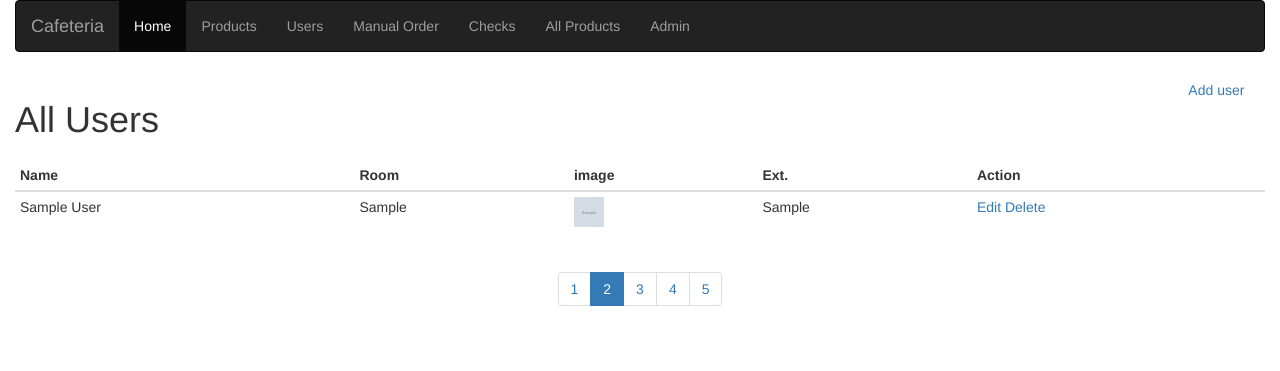
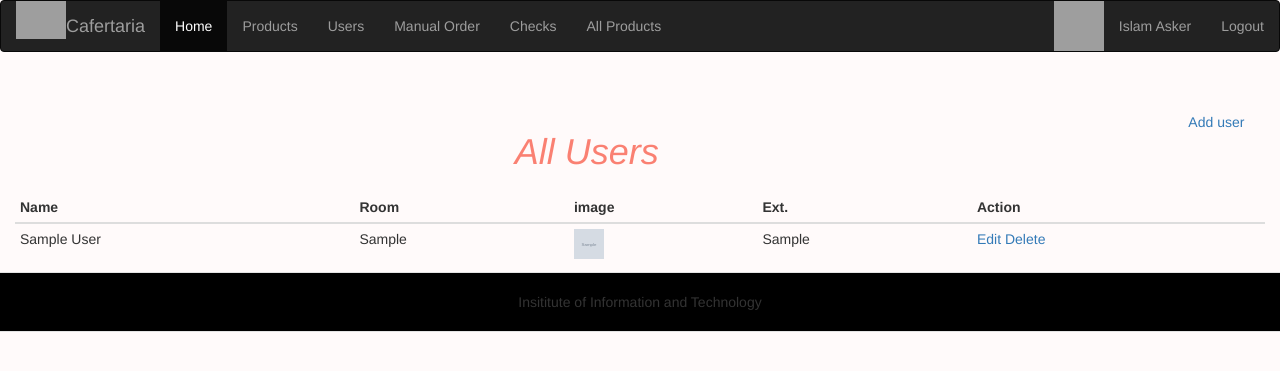
Before and after one commit to hazemtaha/Php_Cafteria_Project, a PHP site: page /views/all-users.php in a window 1280 px wide. Shown: the top 371 px of the page. Run offline with PHP 8.4, Linux system fonts and the light colour scheme; tables that the repository leaves empty or names only in its code hold one stand-in row (values such as "Sample post"); grey boxes marked "Sample" are stand-in pictures; grey boxes are pictures that could not be loaded.

Commit message:
Update all-users.php

```diff
--- a/views/all-users.php
+++ b/views/all-users.php
@@ -1,20 +1,67 @@
 <!DOCTYPE html>
 <html lang="en">
 <head>
-  <title>All Users</title>
+
+
     <meta charset="utf-8">
     <meta name="viewport" content="width=device-width, initial-scale=1">
     <link rel="stylesheet" href="http://maxcdn.bootstrapcdn.com/bootstrap/3.3.6/css/bootstrap.min.css">
     <script src="https://ajax.googleapis.com/ajax/libs/jquery/1.12.0/jquery.min.js"></script>
     <script src="http://maxcdn.bootstrapcdn.com/bootstrap/3.3.6/js/bootstrap.min.js"></script>
+    <style >
+        .well{
+            background-color: black;
+        }
+        .col-sm-2{
+
+            padding: 10px;
+ }
+        .shape{
+            border: 1px solid Gainsboro  ;
+  }
+  table{
+
+
+
+
+  }
+
+
+.col-sm-4 {
+
+
+     border: 1px solid Gainsboro;
+
+}
+tr , td{
+
+  padding: 7px;
+
+
+}
+
+#size{
+
+
+    border: 1px;
+}
+
+
+    </style>
+
+    <title>Show Products</title>
 </head>
-<body>
-
-<div class="col-sm-12">
-  <nav class="navbar navbar-inverse">
+<body  style="background-color:Snow ">
+<nav class="navbar navbar-inverse ">
     <div class="container-fluid">
         <div class="navbar-header">
-        <a class="navbar-brand" href="#">Cafeteria</a>
+            <img src="../assets/img/start.jpg" width="50" heigth="50"/>
+
+        </div>
+        <div class="navbar-header">
+
+            <a class="navbar-brand" href="#">Cafertaria</a>
+
         </div>
         <ul class="nav navbar-nav">
         <li class="active"><a href="#">Home</a></li>
@@ -23,29 +70,36 @@
         <li><a href="#">Manual Order</a></li>
         <li><a href="#">Checks</a></li>
         <li><a href="#">All Products</a></li>
-        <li><img src=""/></li>
-        <li><a href="#">Admin</a></li>
+
       </ul>
-    </div>
+      <ul>
+      <ul class="nav navbar-nav navbar-right">
+            <li><img src="../assets/img/start.jpg" width="50" height="50"/> </li>
+            <li></li>
+            <li><a href="#">Islam Asker</a></li>
+            <li><a href="#">Logout</a></li>
+        </ul>
+      </ul>
+
   </nav>
 </div>
 
 
 
-<br> <br> <br> <br>
+<br> <br>
 
 
-  <div class="col-sm-11" >
-    <h1> All Users </h1>
+  <div class="col-sm-11" align="center">
+    <h1 style="color:Salmon ;font-style: oblique;"> All Users </h1>
   </div>
   <div class="col-sm-1" >
-      <a href="#">Add user</a>
+      <a href="AddUser.php">Add user</a>
   </div>
 
 <br> <br> <br> <br>
 
 <div class="col-sm-12 table-responsive">
- <table class="table table-condensed">
+ <table class="table table-condensed  table-hover">
     <thead>
       <tr>
         <th>Name</th>
@@ -61,7 +115,7 @@
 
         require_once "../controllers/DbConnection.php";
         require_once "../controllers/user.php";
-        $pro = new user(DbConnection::getConnection("localhost","zahra","iti","cafteria"));
+        $pro = new user(DbConnection::getConnection("localhost","aya","aya","cafteria"));
         $result = $pro->dispaly_users();
 
       if ($result->num_rows > 0)
@@ -92,14 +146,9 @@
 
 <br> <br> <br> <br>
 
-<div class=" col-sm-12 text-center">
-  <ul class="pagination">
-    <li><a href="#">1</a></li>
-    <li class="active"><a href="#">2</a></li>
-    <li><a href="#">3</a></li>
-    <li><a href="#">4</a></li>
-    <li><a href="#">5</a></li>
-  </ul>
+ <div class=" row  text-center" background="Black">
+      <div class="well">Insititute of Information and Technology </div>
 </div>
+
 </body>
 </html>
```
Lines whose indentation alone changed are shown as unchanged.
